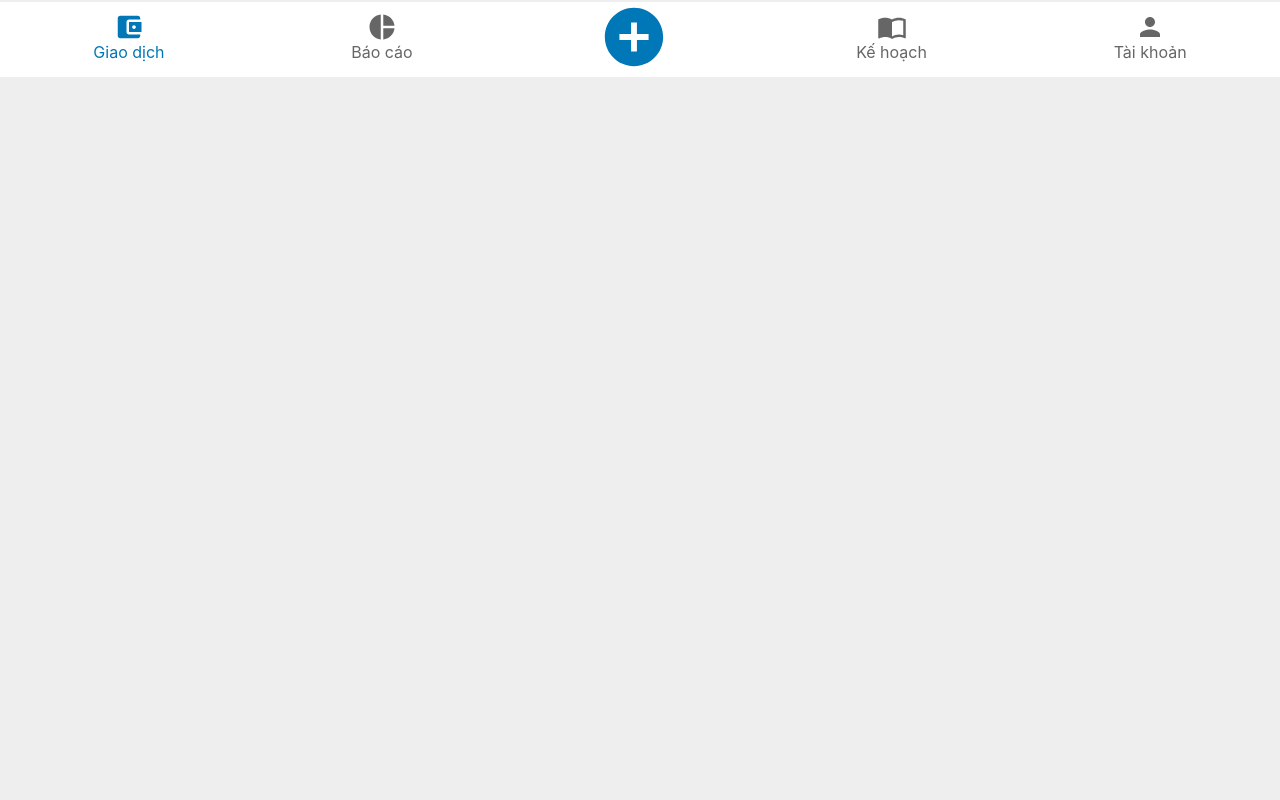
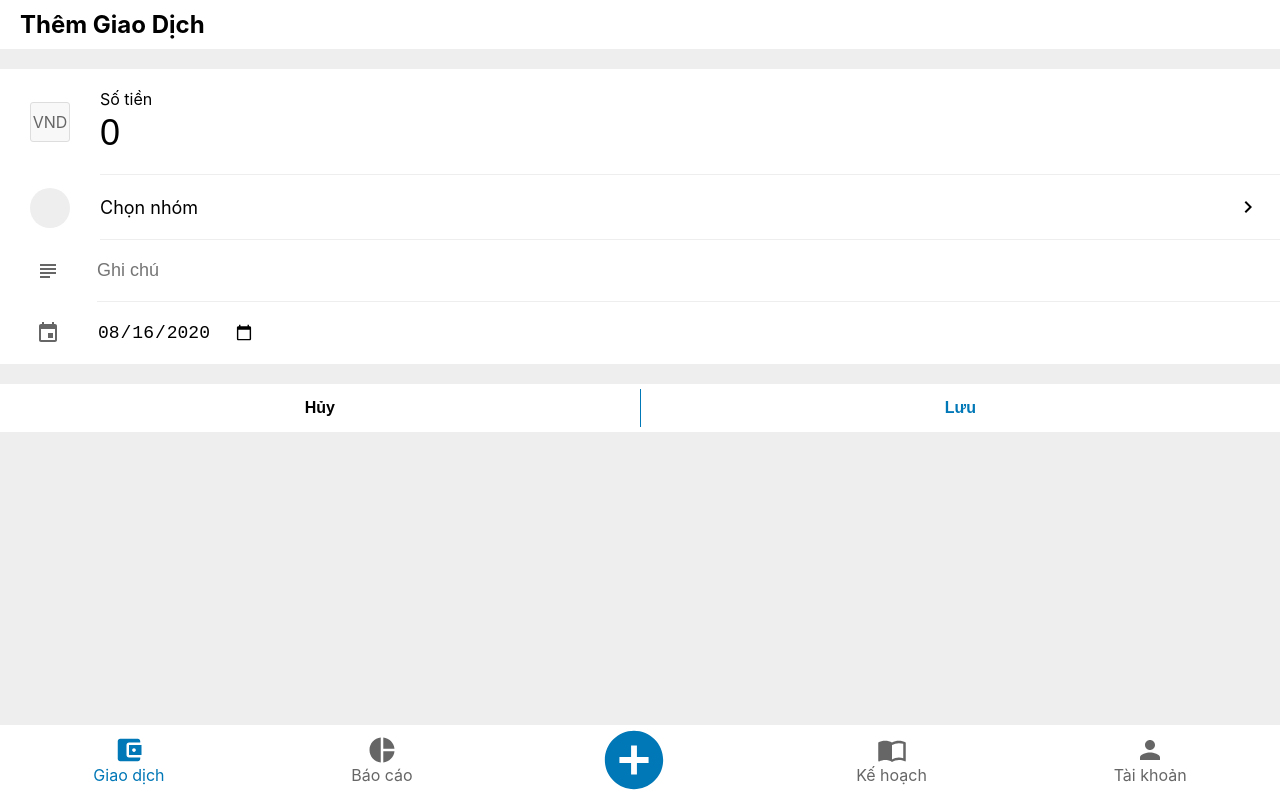
Before and after one commit to nhuquynh1499/expense-tracker, a React (Create React App) app: page /add-transaction in a window 1280 px wide. Built offline with nearby package versions, Linux system fonts and the light colour scheme; no server answers.

Commit message:
Fix logic for get transaction in A Day

```diff
--- a/src/App.css
+++ b/src/App.css
@@ -1,3 +1,9 @@
 .App {
   min-height: 100vh;
+  display: flex;
+  flex-direction: column;
 }
+
+.App .main {
+  flex-grow: 2;
+}
--- a/src/App.js
+++ b/src/App.js
@@ -3,6 +3,7 @@ import { BrowserRouter as Router, Switch, Route } from "react-router-dom";
 import { GroupProvider } from "./contexts/Group";
 import { TransactionProvider } from "./contexts/Transaction";
 import Transaction from "./pages/Transaction";
+import AddTransaction from "./pages/AddTransaction";
 import Report from "./pages/Report";
 import Planning from "./pages/Planning";
 import User from "./pages/User";
@@ -16,9 +17,13 @@ function App() {
       <TransactionProvider>
         <Router>
           <div className="App">
+            <div className="main">
               <Switch>
                 <Route path="/transaction">
                   <Transaction />
+                </Route>
+                <Route path="/add-transaction">
+                  <AddTransaction />
                 </Route>
                 <Route path="/report">
                   <Report />
@@ -33,6 +38,7 @@ function App() {
                   <Transaction />
                 </Route>
               </Switch>
+            </div>
             <Footer />
           </div>
         </Router>
--- a/src/components/CostPerDay.js
+++ b/src/components/CostPerDay.js
@@ -1,10 +1,26 @@
-import React from "react";
-import { TransactionContext } from "../contexts/Transaction";
+import React, { useState, useEffect } from "react";
+import axios from "axios";
 import ExpenseItem from "./ExpenseItem";
 
 import "./CostPerDay.css";
 
-function CostPerDay({ time }) {
+function CostPerDay({ date }) {
+  const [transactions, setTransactions] = useState([]);
+  const day = new Date(date).getDate();
+  const month = new Date(date).getMonth() + 1;
+  const year = new Date(date).getFullYear();
+
+  useEffect(() => {
+    const fetchData = async () => {
+      const res = await axios.get(
+        `http://localhost:8080/api/transaction?d=${day}&m=${month}&y=${year}`
+      );
+      const transactions = res.data;
+      setTransactions(transactions);
+    };
+    fetchData();
+  }, [day, month, year]);
+
   const daysOfWeek = [
     "Sunday",
     "Monday",
@@ -14,40 +30,29 @@ function CostPerDay({ time }) {
     "Friday",
     "Saturday",
   ];
+
   return (
     <div className="costPerDay">
       <div className="date">
-        <h1>{new Date(time.date).getDate()}</h1>
+        <h1>{day}</h1>
         <div className="infor">
-          <h3>{daysOfWeek[new Date(time.date).getDay()]}</h3>
+          <h3>{daysOfWeek[new Date(date).getDay()]}</h3>
           <p>
-            tháng {new Date(time.date).getMonth()}{" "}
-            {new Date(time.date).getFullYear()}
+            tháng {month} {year}
           </p>
         </div>
-        <h2 className="sumAmount">{Number(time.sumAmount).toLocaleString()}</h2>
+        <h2 className="sumAmount">{Number(6000000).toLocaleString()}</h2>
       </div>
       <div className="content">
-        {time?.listTransaction?.map((item) => {
-          return (
-            <TransactionContext.Consumer>
-              {({ transactions }) => {
-                const transaction = transactions.find((transaction) => {
-                  return transaction._id === item;
-                });
-                return (
-                  transaction && (
-                    <ExpenseItem
-                      groupId={transaction.groupId}
-                      amount={transaction.amount}
-                      note={transaction.note}
-                    />
-                  )
-                );
-              }}
-            </TransactionContext.Consumer>
-          );
-        })}
+        {transactions.length > 0 &&
+          transactions.map((transaction, index) => (
+            <ExpenseItem
+              groupId={transaction.groupId}
+              amount={transaction.amount}
+              note={transaction.note}
+              key={index}
+            />
+          ))}
       </div>
     </div>
   );
--- a/src/components/ExpenseItem.js
+++ b/src/components/ExpenseItem.js
@@ -9,7 +9,8 @@ function ExpenseItem({ groupId, amount, note }) {
         const group = groups.find((item) => {
           return item._id === groupId;
         });
-        return group && (
+        return (
+          group && (
             <div className="expenseItem">
               <img className="iconCategory" src={group.icon} alt="icon" />
               <div className="infor">
@@ -20,6 +21,7 @@ function ExpenseItem({ groupId, amount, note }) {
                 {Number(amount).toLocaleString()}
               </h2>
             </div>
+          )
         );
       }}
     </GroupContext.Consumer>
--- a/src/components/Footer.css
+++ b/src/components/Footer.css
@@ -4,8 +4,8 @@
   background-color: #ffffff;
   justify-content: space-around;
   position: sticky;
-  bottom: 0px;
   width: 100%;
+  bottom: 0;
 }
 
 .footer .footerItem {
--- a/src/components/Footer.js
+++ b/src/components/Footer.js
@@ -18,9 +18,9 @@ function Footer() {
         <PieChartIcon className="icon" />
         <p>Báo cáo</p>
       </Link>
-      <div className="footerItem addTransaction">
+      <Link to="/add-transaction"className="footerItem addTransaction" >
         <AddCircleIcon className="icon"/>
-      </div>
+      </Link>
       <Link  to="/planning" className="footerItem">
         <ImportContactsIcon className="icon" />
         <p>Kế hoạch</p>
--- /dev/null
+++ b/src/pages/AddTransaction.css
@@ -0,0 +1,107 @@
+.addTransaction h1 {
+  padding: 10px 20px;
+  background-color: #ffffff;
+  font-size: 24px;
+}
+
+.addTransaction .container {
+  background-color: #ffffff;
+  margin: 20px 0px;
+}
+
+.addTransaction .container .item {
+  display: flex;
+  align-items: center;
+}
+
+.container .item input {
+  border: none;
+  font-size: 18px;
+  width: 100%;
+}
+
+.container .item input:focus {
+  outline: none
+}
+
+.container .item .icon {
+  width: 40px;
+  height: 40px;
+  margin: 0px 30px;
+  color: #666666;
+  display: grid;
+  place-items: center;
+}
+
+.container .item .icon .imgIcon {
+  height: 24px;
+  width: 24px;
+}
+
+.container .item .vnd {
+  border: 1px solid #dddddd;
+  background-color: #eeeeee6e;
+  border-radius: 3px;
+  min-width: 40px;
+}
+
+.container .group .icon {
+  background-color: #eeeeee;
+  border-radius: 50%;
+}
+
+.container .group .content span {
+  font-size: 18px;
+  flex-grow: 2;
+}
+
+.container .item .content {
+  flex-grow: 2;
+  border-bottom: 1px solid #eeeeee;
+  padding: 20px 20px 20px 0px;
+  display: flex;
+  align-items: center;
+}
+
+.container .item:last-child .content {
+  border-bottom: none;
+}
+
+.container .item .amount {
+  flex-direction: column;
+  align-items: flex-start;
+}
+
+.container .item .amount p {
+  margin-bottom: 3px;
+}
+
+.container .item .amount input {
+  font-size: 36px;
+}
+
+.action {
+  display: flex;
+  justify-content: space-around;
+  align-items: center;
+}
+
+.action button {
+  border: none;
+  background-color: #fff;
+  width: 100%;
+  padding: 10px;
+  margin: 5px 0px;
+  font-size: 16px;
+  cursor: pointer;
+  font-weight: 600;
+}
+
+.action button:focus {
+  outline: none;
+}
+
+.action button:last-child {
+  border-left: 1px solid #0077b6;
+  color: #0077b6;
+}
--- /dev/null
+++ b/src/pages/AddTransaction.js
@@ -0,0 +1,60 @@
+import React from "react";
+import NavigateNextIcon from "@material-ui/icons/NavigateNext";
+import SubjectIcon from "@material-ui/icons/Subject";
+import EventIcon from "@material-ui/icons/Event";
+import "./AddTransaction.css";
+
+function AddTransaction() {
+  function getToday() {
+    const today = new Date();
+    return (
+      today.getFullYear() +
+      "-" +
+      (today.getMonth() > 8
+        ? today.getMonth() + 1
+        : "0" + (today.getMonth() + 1)) +
+      "-" +
+      today.getDate()
+    );
+  }
+
+  return (
+    <div className="addTransaction">
+      <h1>Thêm Giao Dịch</h1>
+      <div className="container">
+        <div className="item">
+          <div className="icon vnd">VND</div>
+          <div className="content amount">
+            <p>Số tiền</p>
+            <input type="text" defaultValue={0} />
+          </div>
+        </div>
+        <div className="item group">
+          <div className="icon"></div>
+          <div className="content">
+            <span>Chọn nhóm</span>
+            <NavigateNextIcon className="moreIcon" />
+          </div>
+        </div>
+        <div className="item">
+          <div className="icon">
+            <SubjectIcon className="imgIcon" />
+          </div>
+          <input type="text" placeholder="Ghi chú" className="content" />
+        </div>
+        <div className="item">
+          <div className="icon">
+            <EventIcon className="imgIcon" />
+          </div>
+          <input className="content" type="date" defaultValue={getToday()} />
+        </div>
+      </div>
+      <div className="container action">
+        <button> Hủy </button>
+        <button> Lưu </button>
+      </div>
+    </div>
+  );
+}
+
+export default AddTransaction;
--- a/src/pages/Transaction.js
+++ b/src/pages/Transaction.js
@@ -1,28 +1,25 @@
-import React, { useState, useEffect } from "react";
-import axios from "axios";
+import React from "react";
+import { TransactionContext } from "../contexts/Transaction";
 import CostPerDay from "../components/CostPerDay";
 import "./Transaction.css";
 
 function Transaction() {
-  const [times, setTimes] = useState([]);
-
-  useEffect(() => {
-    axios
-      .get("http://localhost:8080/api/time")
-      .then((res) => {
-        const times = res.data;
-        setTimes(times);
-      })
-      .catch((err) => console.log(err));
-  },[]);
-
   return (
     <div className="transaction">
-      {
-        times.map((time, index) => {
-          return <CostPerDay key={index} time={time} />
-        })
-      }
+      <TransactionContext.Consumer>
+        {({ transactions }) => {
+          const arrayAllDate = transactions.reduce((arrayDate, transaction) => {
+            if (arrayDate.indexOf(transaction.time))
+              arrayDate.push(transaction.time);
+            return arrayDate;
+          }, []);
+          arrayAllDate.sort((a ,b) => a - b);
+          return (
+            arrayAllDate &&
+            arrayAllDate.map((date, index) => <CostPerDay date={date} key={index}/>)
+          );
+        }}
+      </TransactionContext.Consumer>
     </div>
   );
 }
```
Lines whose indentation alone changed are shown as unchanged.
